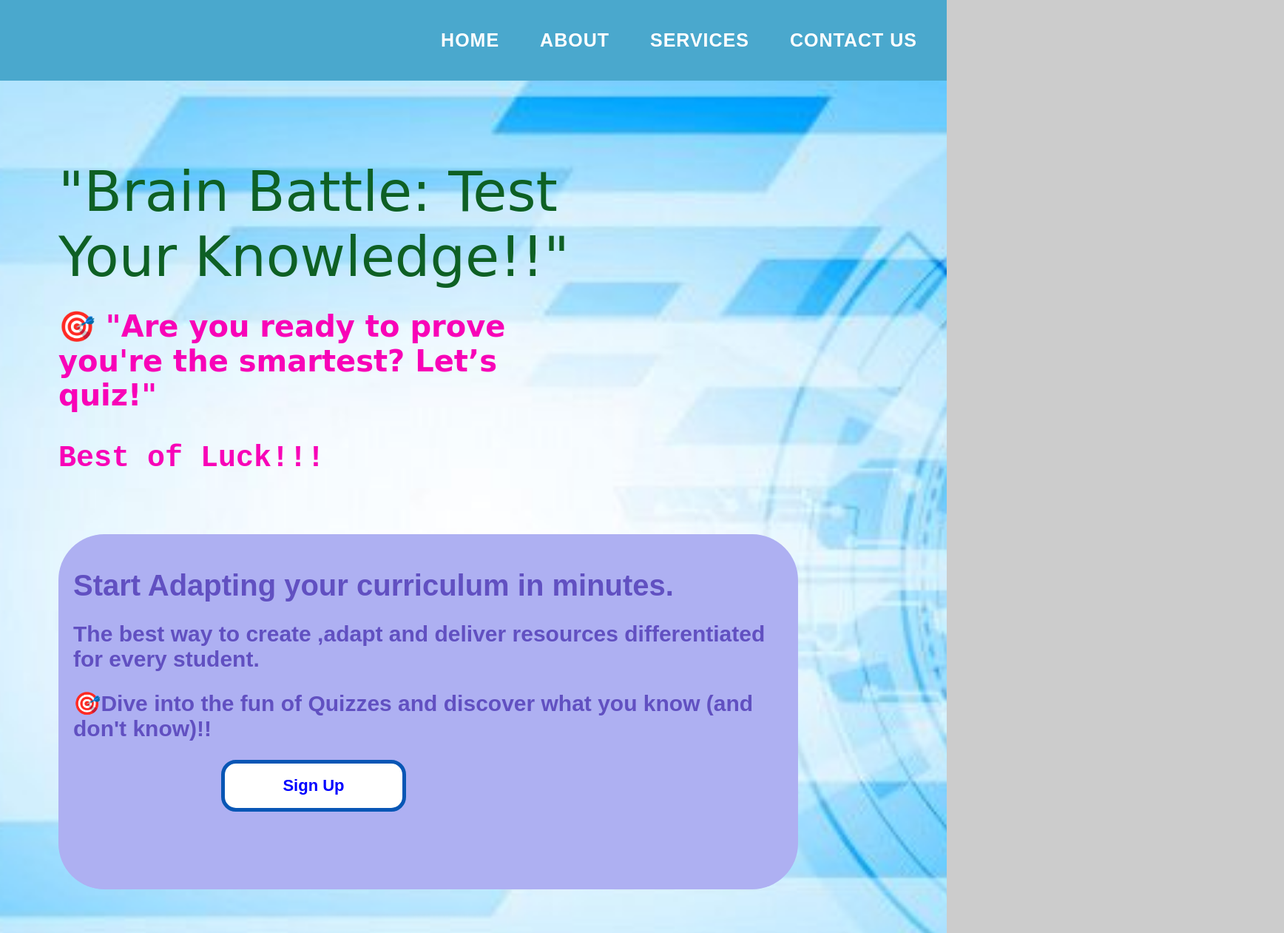
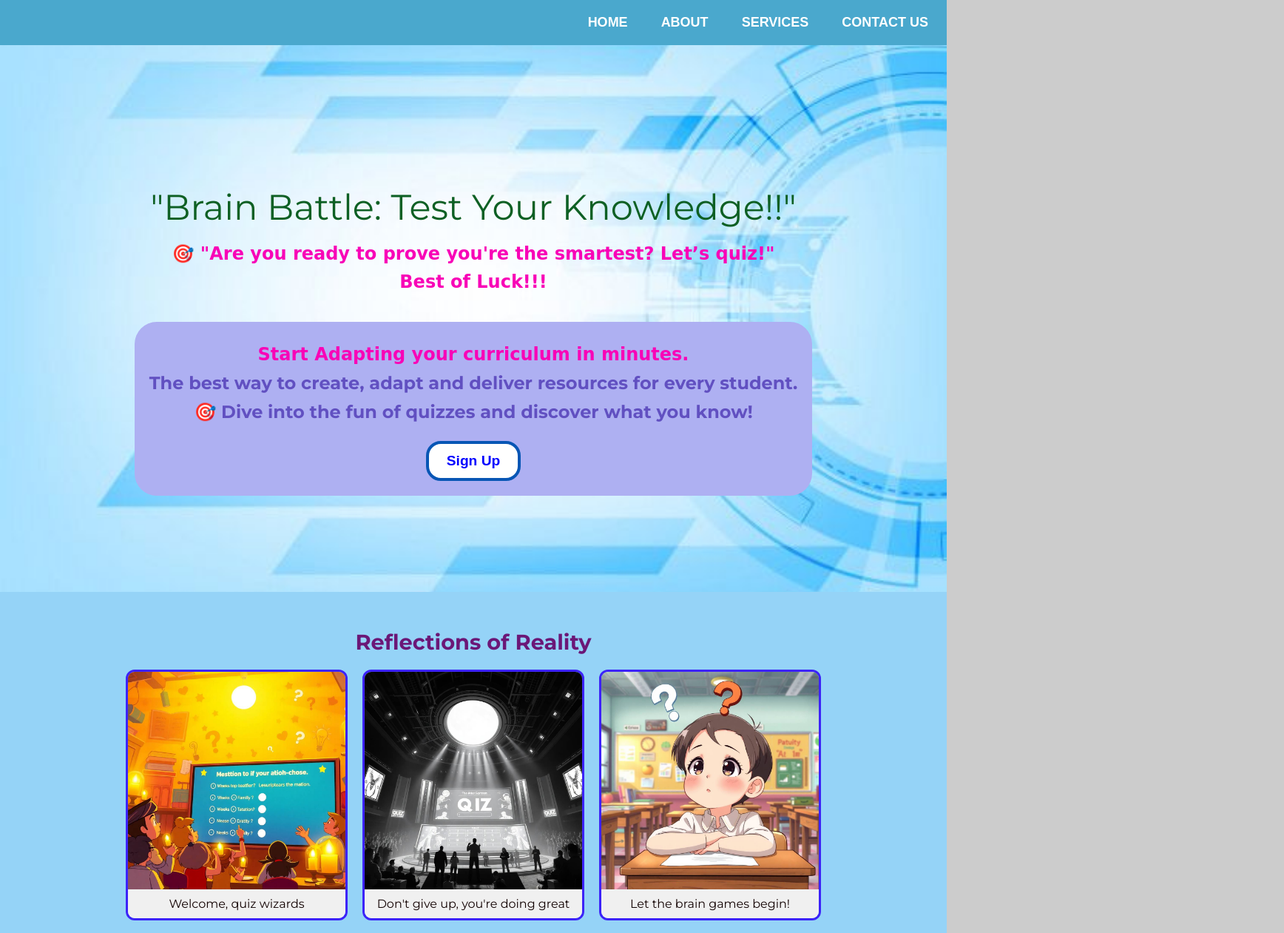
Before and after one commit to Hitansh-Patel656/Final-Quiz-game, a plain HTML site: page index.html in a window 1280 px wide. Shown: the top 1261 px of the page at 74% size, 1736 px wide, since content can reach past the window. Drawn offline with Linux system fonts and the light colour scheme; a web font is replaced by a local one.

Commit message:
Update index.html

```diff
--- a/index.html
+++ b/index.html
@@ -1,80 +1,106 @@
 <!DOCTYPE html>
 <html lang="en">
 <head>
-  <meta charset="UTF-8" />
-  <meta name="viewport" content="width=device-width, initial-scale=1.0" />
-  <link rel="preconnect" href="https://fonts.googleapis.com" />
-  <link rel="preconnect" href="https://fonts.gstatic.com" crossorigin />
-  <link href="https://fonts.googleapis.com/css2?family=Sigmar&display=swap" rel="stylesheet" />
-  <link href="https://fonts.googleapis.com/css2?family=Montserrat:wght@400;700&display=swap" rel="stylesheet" />
-  <title>Brain Battle</title>
+  <meta charset="UTF-8">
+  <meta name="viewport" content="width=device-width, initial-scale=1.0">
+  <title>Brain Battle Homepage</title>
+  <link href="https://fonts.googleapis.com/css2?family=Sigmar&display=swap" rel="stylesheet">
+  <link href="https://fonts.googleapis.com/css2?family=Montserrat:wght@400;700&display=swap" rel="stylesheet">
   <style>
-    body {
-      height: 100%;
+    * {
       margin: 0;
       padding: 0;
-      background-color: #ccc;
-      background-size: cover;
-      display: flex;
-      flex-direction: column;
-      align-items: left;
-      justify-content: flex-start;
-      text-align: left;
-      color: rgb(18, 2, 2);
-      scroll-behavior: smooth;
-      overflow-x: hidden;
+      box-sizing: border-box;
     }
 
-    .brain-title {
-      font-family: 'Sigmar', cursive;
-      font-size: 75px;
+    body {
+      font-family: 'Montserrat', sans-serif;
+      background-color: #ccc;
+      color: #120202;
+      scroll-behavior: smooth;
+    }
+
+    .menu {
+      position: fixed;
+      top: 0;
+      left: 0;
+      width: 100%;
+      background-color: #4aa8cd;
+      z-index: 1000;
+      padding: 20px 10px;
+      display: flex;
+      justify-content: flex-end;
+      font-family: 'Sigmar', sans-serif;
+    }
+
+    .menu ul {
+      list-style: none;
+      display: flex;
+      flex-wrap: wrap;
+      gap: 15px;
+    }
+
+    .menu li a {
+      color: white;
+      text-decoration: none;
+      font-size: 18px;
+      font-weight: bold;
+      padding: 8px 15px;
+    }
+
+    .menu li a:hover {
+      color: #2835c8;
+    }
+
+    .section1 {
+      padding-top: 120px;
+      background: url('fourth.jpeg') center/cover no-repeat;
+      min-height: 100vh;
+      display: flex;
+      align-items: center;
+      justify-content: center;
+      text-align: center;
+      flex-direction: column;
+    }
+
+    .my-montserrat-text {
+      font-size: 2.5rem;
       color: rgb(14, 96, 36);
       margin-bottom: 20px;
     }
 
-    .container {
-      width: 60%;
-      max-width: 700px;
-      padding: 15px;
-      margin-top: 200px;
-      margin-left: 5%;
-    }
-
-    .content2 {
-      font-size: 20px;
-      font-weight: bold;
+    .section1 h1 {
+      font-family: 'Pacifico', cursive;
+      font-size: 1.5rem;
       color: rgb(248, 3, 183);
-      width: 100%;
-      margin-bottom: 15px;
+      margin-bottom: 10px;
     }
 
     .square2 {
-      width: 1000px;
-      height: 480px;
+      background-color: rgb(174, 176, 242);
+      border-radius: 30px;
+      padding: 20px;
+      max-width: 100%;
+      margin: 30px auto 0;
       color: rgb(97, 80, 193);
-      border-radius: 62px;
-      padding: 20px;
-      background-color: rgb(174, 176, 242);
-      box-sizing: border-box;
-      text-align: left;
-      margin-top: 80px;
+    }
+
+    .square2 h1,
+    .square2 h2 {
+      margin: 10px 0;
     }
 
     .signup-button {
       background-color: white;
-      border-color: rgb(8, 86, 181);
+      border: 4px solid rgb(8, 86, 181);
       border-radius: 20px;
-      border-style: solid;
-      border-width: 5px;
       color: blue;
-      height: 70px;
-      width: 250px;
-      font-size: 22px;
+      padding: 12px 24px;
+      font-size: 1rem;
       font-weight: bold;
       cursor: pointer;
-      padding: 10px 20px;
-      margin-left: 200px;
-      transition: background-color 0.15s, color 0.15s;
+      margin-top: 15px;
+      transition: all 0.3s ease;
     }
 
     .signup-button:hover {
@@ -82,113 +108,39 @@
       color: white;
     }
 
-    .menu {
-      width: 100%;
-      max-width: 100vw;
-      position: fixed;
-      top: 0;
-      left: 0;
-      background: #4aa8cd;
-      padding: 30px 0;
-      text-align: right;
-      z-index: 1000;
-      font-family: "Sigmar", sans-serif;
-    }
-
-    .menu ul {
-      display: flex;
-      justify-content: right;
-      padding: 0;
-      margin: 0;
-    }
-
-    .menu ul li {
-      list-style: none;
-      color: white;
-      padding: 10px 15px;
-      font-size: 25px;
-      font-weight: bold;
-      cursor: pointer;
-      text-transform: uppercase;
-      letter-spacing: 1px;
-      margin-right: 25px;
-    }
-
-    .menu ul li a {
-      text-decoration: none;
-      color: white;
-    }
-
-    .menu ul :hover {
-      color: rgb(40, 53, 200);
-    }
-
-    .section1 {
-      height: 190vh;
-      background-image: url('fourth.jpeg');
-      background-size: cover;
-      background-position: center;
-      font-family: "Sigmar", sans-serif;
+    .section2, .section3 {
+      padding: 50px 20px;
+      text-align: center;
     }
 
     .section2 {
-      height: 80vh;
       background-color: rgb(149, 211, 247);
-      background-size: cover;
-      background-position: center;
     }
 
     .section3 {
-      height: 80vh;
       background-color: rgb(140, 200, 240);
     }
 
-    .section3 .que {
-      padding-top: 60px;
-      padding-left: 80px;
-      font-size: 50px;
-      color: #3c23f8;
-    }
-
-    .section3 .ans {
-      padding-left: 80px;
-      font-size: 30px;
-    }
-
-    .section3 .ans1 {
-      transition: transform 0.3s ease;
-      color: rgb(254, 11, 31);
-    }
-
-    .section3 .ans1:hover {
-      color: rgb(44, 87, 52);
-    }
-
-    .content3 {
-      font-size: 20px;
-      font-weight: bold;
+    .content3 h1 {
+      font-size: 1.8rem;
       color: rgb(107, 23, 119);
-      text-align: center;
     }
 
     .image-container {
       display: flex;
+      flex-wrap: wrap;
       justify-content: center;
       gap: 20px;
-      flex-wrap: nowrap;
       margin-top: 20px;
-      margin-bottom: 30px;
-      padding-top: 12px;
-      overflow-x: auto;
-      scroll-behavior: smooth;
     }
 
     .gallery {
+      width: 90%;
+      max-width: 300px;
       border: 3px solid #3c23f8;
-      width: 300px;
       border-radius: 12px;
+      overflow: hidden;
       text-align: center;
-      flex-shrink: 0;
       transition: transform 0.3s ease;
     }
 
@@ -202,12 +154,77 @@
       display: block;
     }
 
+    .desc {
+      padding: 10px;
+      background-color: #f0f0f0;
+    }
+
+    .que {
+      font-size: 2rem;
+      color: #3c23f8;
+      margin-bottom: 20px;
+    }
+
+    .ans {
+      font-size: 1rem;
+      text-align: left;
+      max-width: 800px;
+      margin: 0 auto;
+    }
+
+    .ans1 {
+      margin-bottom: 10px;
+      color: rgb(254, 11, 31);
+      transition: color 0.3s ease;
+    }
+
+    .ans1:hover {
+      color: rgb(44, 87, 52);
+    }
+
     .bottom-part {
-      width: 100%;
       background-color: rgb(169, 183, 238);
       text-align: center;
-      padding: 10px;
-      margin-top: 30px;
+      padding: 15px;
+      font-size: 14px;
+    }
+
+    @media (min-width: 768px) {
+      .my-montserrat-text {
+        font-size: 3rem;
+      }
+
+      .signup-button {
+        font-size: 1.2rem;
+      }
+
+      .que {
+        font-size: 2.5rem;
+      }
+
+      .ans {
+        font-size: 1.2rem;
+      }
+    }
+
+    @media (max-width: 500px) {
+      .menu {
+        justify-content: center;
+      }
+
+      .menu li a {
+        font-size: 16px;
+      }
+
+      .square2 h1, .square2 h2 {
+        font-size: 1rem;
+      }
+
+      .signup-button {
+        width: 100%;
+        max-width: 250px;
+        font-size: 1rem;
+      }
     }
   </style>
 </head>
@@ -222,73 +239,50 @@
   </div>
 
   <div class="section1">
-    <div class="container">
-      <div class="brain-title">"Brain Battle: Test Your Knowledge!!"</div>
-
-      <div class="content2">
-        <h1 style="font-family: 'Pacifico', cursive;">🎯 "Are you ready to prove you're the smartest? Let’s quiz!"</h1>
-        <h1><pre>Best of Luck!!!</pre></h1>
-
-        <div class="square2">
-          <h1>Start Adapting your curriculum in minutes.</h1>
-          <h2>The best way to create ,adapt and deliver resources differentiated for every student.</h2>
-          <h2>🎯Dive into the fun of Quizzes and discover what you know (and don't know)!!</h2>
-          <button class="signup-button">Sign Up</button>
-        </div>
-      </div>
+    <div class="my-montserrat-text">"Brain Battle: Test Your Knowledge!!"</div>
+    <h1>🎯 "Are you ready to prove you're the smartest? Let’s quiz!"</h1>
+    <h1>Best of Luck!!!</h1>
+    <div class="square2">
+      <h1>Start Adapting your curriculum in minutes.</h1>
+      <h2>The best way to create, adapt and deliver resources for every student.</h2>
+      <h2>🎯 Dive into the fun of quizzes and discover what you know!</h2>
+      <a href="quiz_signup.html"><button class="signup-button">Sign Up</button></a>
     </div>
   </div>
 
   <div class="section2">
     <div class="content3">
-      <br><br>
-      <h1><pre>      Reflections of Reality</pre></h1>
+      <h1>Reflections of Reality</h1>
     </div>
     <div class="image-container">
       <div class="gallery">
-        <img src="img3.jpg" width="600" height="400" />
+        <img src="img3.jpg" alt="Image 1">
         <div class="desc">Welcome, quiz wizards</div>
       </div>
       <div class="gallery">
-        <img src="img5.jpg" width="600" height="400" />
+        <img src="img5.jpg" alt="Image 2">
         <div class="desc">Don't give up, you're doing great</div>
       </div>
       <div class="gallery">
-        <img src="img7.jpg" alt="Forest" width="600" height="400" />
-        <div class="desc">"Let the brain games begin!"</div>
+        <img src="img7.jpg" alt="Image 3">
+        <div class="desc">Let the brain games begin!</div>
       </div>
       <div class="gallery">
-        <img src="img8.jpeg" alt="Forest" width="600" height="400" />
-        <div class="desc">"Every question is a chance to grow smarter. Keep going!"</div>
+        <img src="img8.jpeg" alt="Image 4">
+        <div class="desc">Every question is a chance to grow smarter</div>
       </div>
     </div>
   </div>
 
   <div class="section3">
-    <div class="que">
-      <p>What are Quiz Games?</p>
-    </div>
+    <div class="que">What are Quiz Games?</div>
     <div class="ans">
-      <div class="ans1">
-        <pre>Quiz games put your mind to the test on various subjects. Some quizzes test your ability to
-think logically and creatively, whereas others may challenge your knowledge of world events.</pre>
-      </div>
-      <pre>Types of Quiz Games:</pre>
-      <div class="ans1">
-        1. Trivia Quizzes      : General knowledge questions on various topics.
-      </div>
-      <div class="ans1">
-        2. Educational Quizzes : Designed for learning and improving skills.
-      </div>
-      <div class="ans1">
-        3. Puzzle-Based Quizzes: Brain teasers, riddles, and logic puzzles.
-      </div>
-      <div class="ans1">
-        4. Speed Quizzes       : Answer quickly before time runs out.
-      </div>
-      <div class="ans1">
-        5. Live Quiz Shows     : Interactive online or TV-based quizzes.
-      </div>
+      <div class="ans1">Quiz games put your mind to the test on various subjects. Some quizzes test your ability to think logically and creatively, while others challenge your knowledge of world events.</div>
+      <div class="ans1">1. Trivia Quizzes: General knowledge questions on various topics.</div>
+      <div class="ans1">2. Educational Quizzes: Designed for learning and improving skills.</div>
+      <div class="ans1">3. Puzzle-Based Quizzes: Brain teasers, riddles, and logic puzzles.</div>
+      <div class="ans1">4. Speed Quizzes: Answer quickly before time runs out.</div>
+      <div class="ans1">5. Live Quiz Shows: Interactive online or TV-based quizzes.</div>
     </div>
   </div>
 
```
